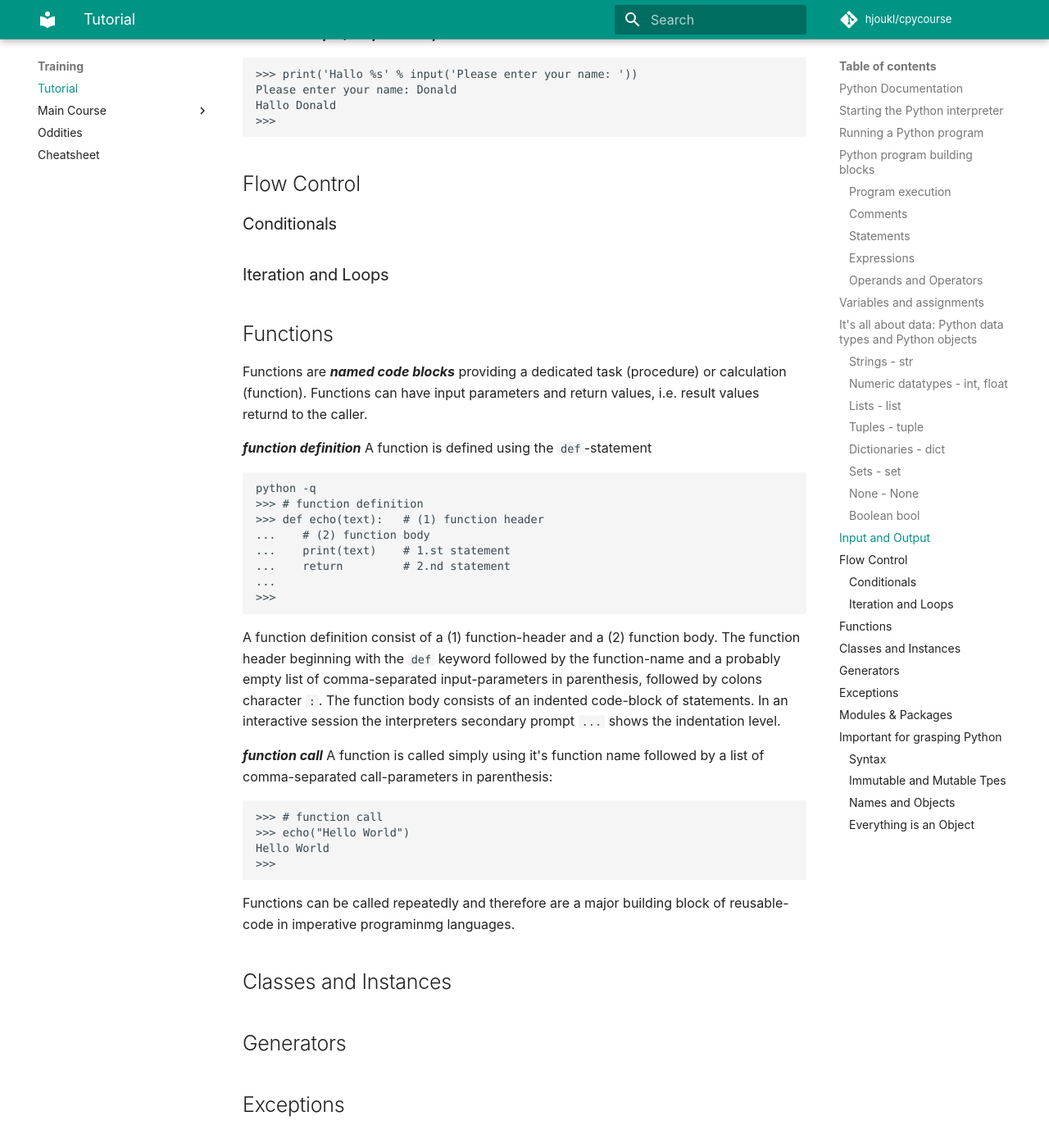
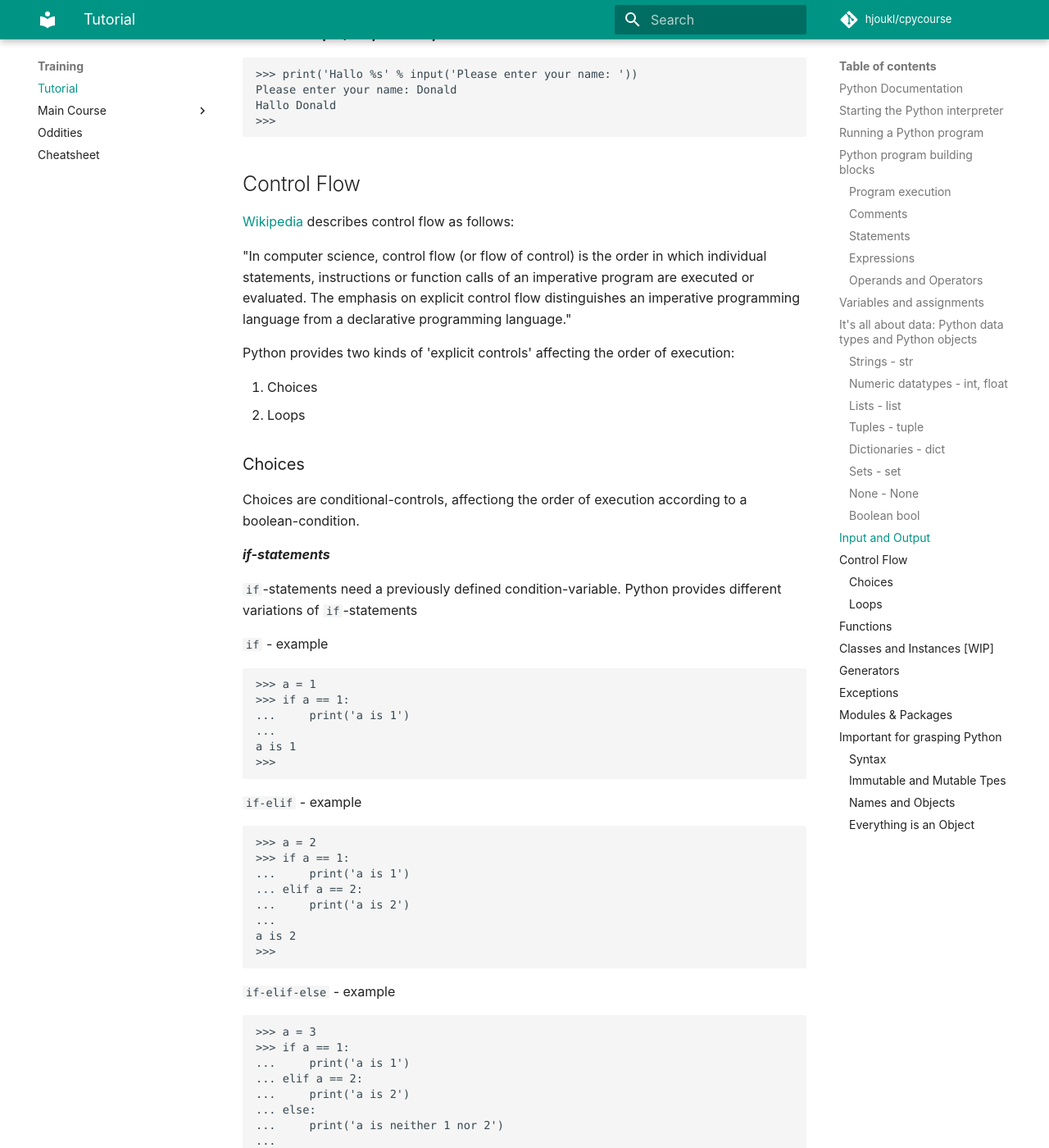
Before and after one commit to rkluger68/cpycourse, an MkDocs documentation site: the page built from docs/training/tutorial.md, in a window 1280 px wide and 1400 px high, scrolled down 14103 px. Shown: the whole window at 82% size. Built offline with MkDocs 1.6.1 and Material for MkDocs 9.7.7, drawn with Linux system fonts in a browser that asks for light colours; comment, search, counter and statistics services are not loaded; some of the changed text lies outside the part shown.

Commit message:
Update tutorial.md
Added content for sections "Control Flow" and "Classes and Instances"

```diff
--- a/docs/training/tutorial.md
+++ b/docs/training/tutorial.md
@@ -605,11 +605,92 @@ In Python there are builtin-functions (`input()`, `print()`) performing that tas
     Hallo Donald
     >>>
 
-## Flow Control
+## Control Flow
 
-### Conditionals
+[Wikipedia](https://en.wikipedia.org/wiki/Control_flow) describes control flow as follows:
 
-### Iteration and Loops
+"In computer science, control flow (or flow of control) is the order in which individual statements, instructions or function calls of an imperative program are executed or evaluated. The emphasis on explicit control flow distinguishes an imperative programming language from a declarative programming language."
+
+Python provides two kinds of 'explicit controls' affecting the order of execution:
+
+1. Choices
+2. Loops
+
+### Choices
+
+Choices are conditional-controls, affectiong the order of execution according to a boolean-condition.
+
+***if-statements***
+
+`if`-statements need a previously defined condition-variable. Python provides different variations of `if`-statements
+
+`if` - example
+
+    >>> a = 1
+    >>> if a == 1:
+    ...     print('a is 1')
+    ...
+    a is 1
+    >>>
+
+`if-elif` - example
+
+    >>> a = 2
+    >>> if a == 1:
+    ...     print('a is 1')
+    ... elif a == 2:
+    ...     print('a is 2')
+    ...
+    a is 2
+    >>>
+
+`if-elif-else` - example
+
+    >>> a = 3
+    >>> if a == 1:
+    ...     print('a is 1')
+    ... elif a == 2:
+    ...     print('a is 2')
+    ... else:
+    ...     print('a is neither 1 nor 2')
+    ...
+    a is neither 1 nor 2
+    >>>
+
+### Loops
+
+Loops are repetitive-controls, affecting the number of iterations a code-sequence is executed.
+
+***for-statement***
+
+The Python `for-statement` can be viewed as a representative of what Wikipedia calls a [count-controlled-loop](https://en.wikipedia.org/wiki/Control_flow#Count-controlled_loops). The number of repetitions in a `for`-loop is defined by the number elements of a (probably dynamically generated) sequence.
+
+`for`-loop example
+
+    >>> for elem in [1,2,3]:  # number of elements in the list defines the number of repetitions
+    ...     print(elem)
+    ...
+    1
+    2
+    3
+    >>>
+
+***while-statement***
+
+The Python `while-statement` can be viewed as a representative of what Wikipedia calls a [condition-controlled-loop] (https://en.wikipedia.org/wiki/Control_flow#Condition-controlled_loops). In a `while`-loop a condition-variable is set before and changed within the `while`-loop.
+
+`while`-loop example
+
+    >>> a = 1
+    >>> while a < 4:
+    ...     print(a)
+    ...     a += 1   # change the control-variable
+    ...
+    1
+    2
+    3
+    >>>
+
 
 
 ## Functions
@@ -643,8 +724,15 @@ A function is called simply using it's function name followed by a list of comma
 Functions can be called repeatedly and therefore are a major building block of reusable-code in imperative programinmg languages.
 
 
-## Classes and Instances
+## Classes and Instances [WIP]
 
+Python allows user-defined data-types called ***classes***. Classes are type-definitions which include data - so called ***attributes*** - and ***methods*** - functions that define the type-specific behaviour. ***Instances*** are objects created from classes.
+
+Python provides most of the object-oriented concepts/features like
+
+1. (Data-) Encapsulation)
+2. Inheritance (Abstraction, Specialization)
+2. Overriding
 
 ## Generators
 
```
